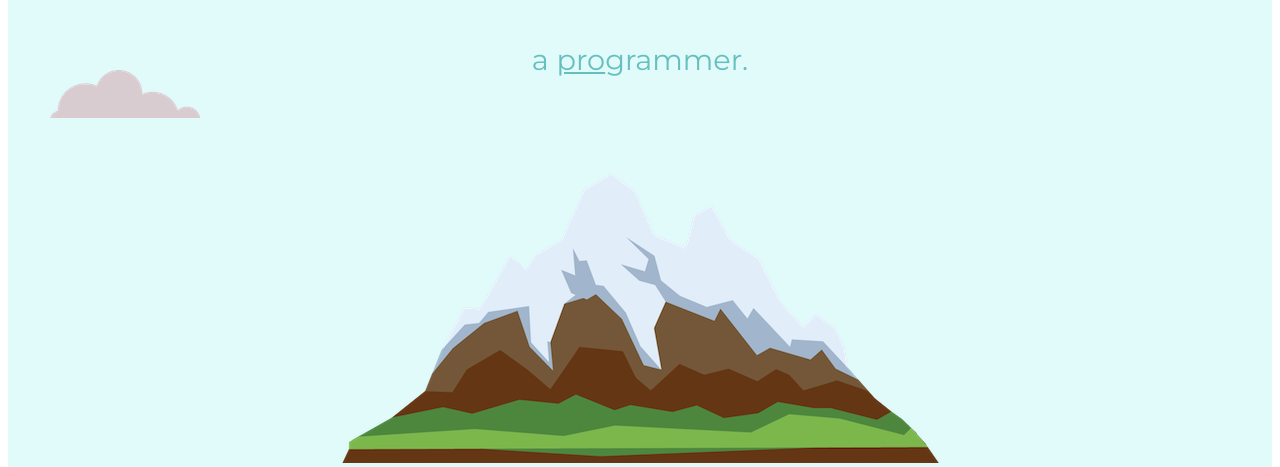
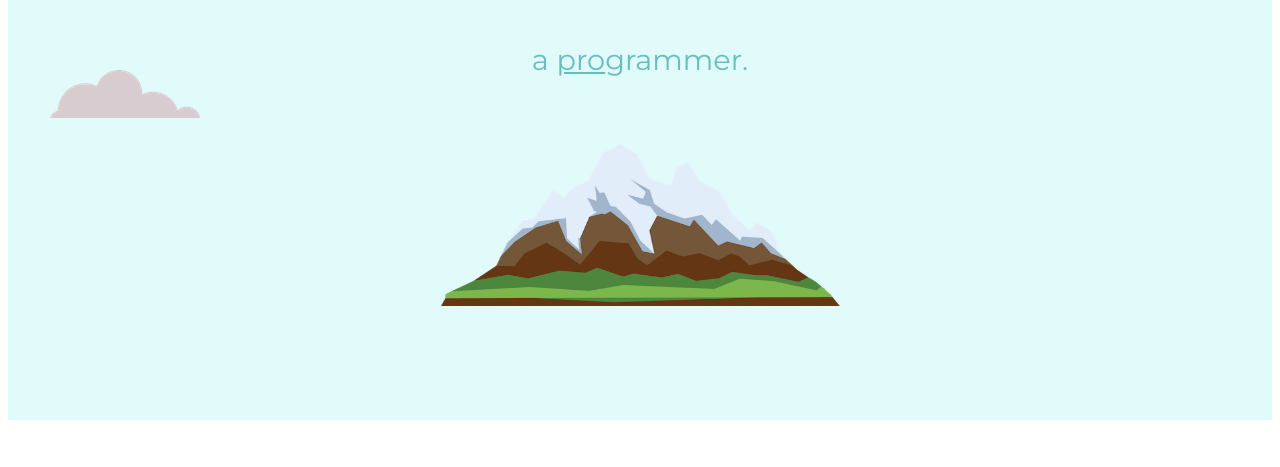
Before and after one commit to abhinandan1-github/my_pages, a plain HTML site: page index.html in a window 1280 px wide. Shown: the part 280-747 px from the top of the page. Drawn offline with Linux system fonts and the light colour scheme.

Commit message:
Update index.html

```diff
--- a/index.html
+++ b/index.html
@@ -22,7 +22,7 @@
 
 
 
-        <img src="images/mountain.png" alt="mountain-image">
+        <img width="400" height="200" src="images/mountain.png" alt="mountain-image">
     </div>
 
     <div class="middle-container">
```
